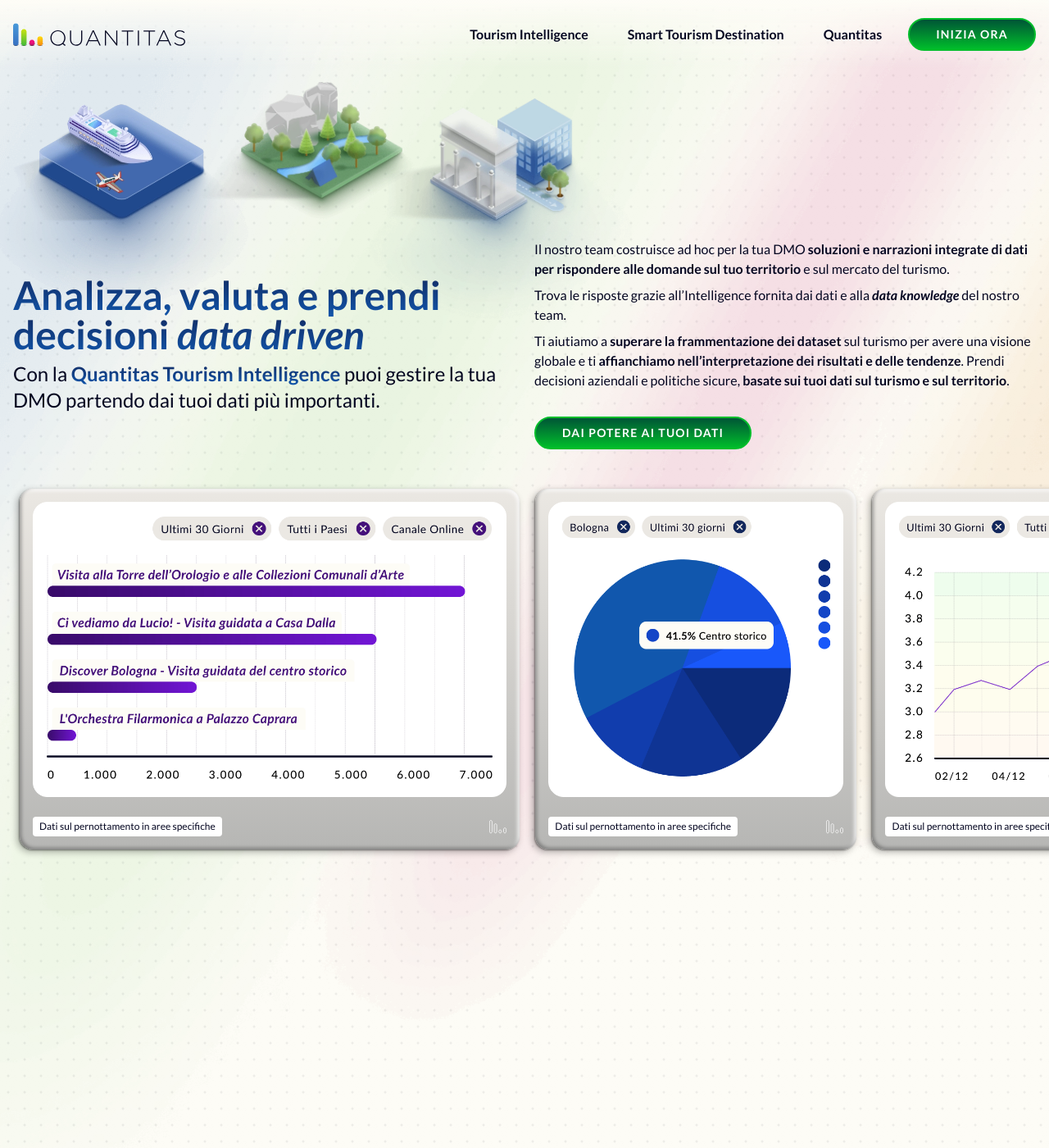
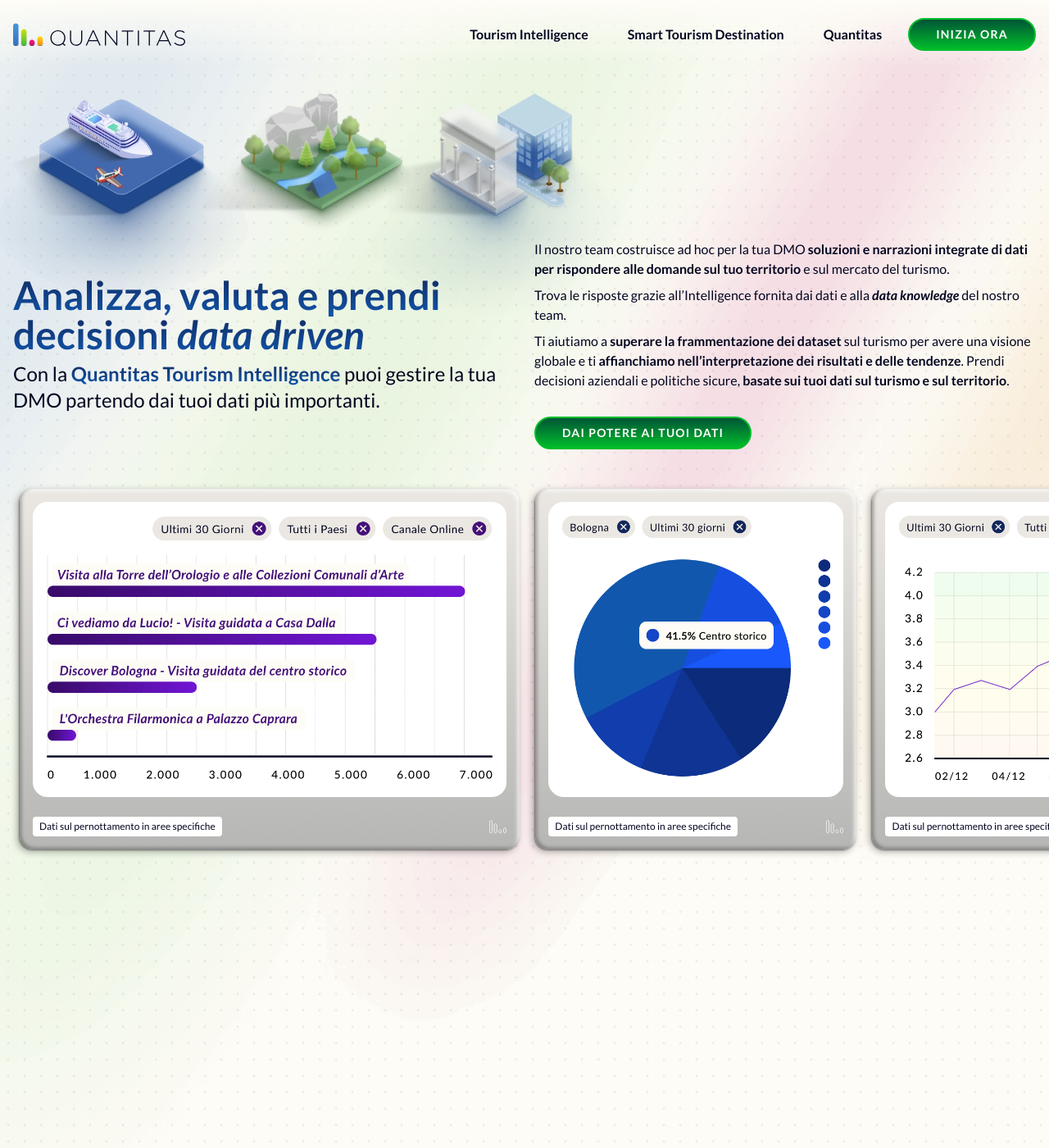
Before and after one commit to Quantitas-srl-org/tourism_promo, a Jekyll site: the page built from index.markdown, in a window 1280 px wide and 1400 px high. Shown: the whole window at 82% size. Built offline with Jekyll 4.4.1, drawn with Linux system fonts in a browser that asks for light colours.

Commit message:
set relative position to header

```diff
--- a/_includes/home-hero-cover.html
+++ b/_includes/home-hero-cover.html
@@ -1,5 +1,5 @@
 <span class="absolute overflow-x-hidden w-full h-screen top-0 left-0 z-[-1]" aria-hidden="true">
-    <span class="decorative-image water top-[125px] md:top-[140] left-[-30px]"></span>
-    <span class="decorative-image nature top-[100px] left-[110px] sm:left-[180px] md:left-[240px]"></span>
-    <span class="decorative-image city top-[120px] left-[200px] sm:left-[320px] md:left-[430px]"></span>
+    <span class="decorative-image water top-[35px] left-[-30px]"></span>
+    <span class="decorative-image nature top-[30px] left-[110px] sm:left-[180px] md:left-[240px]"></span>
+    <span class="decorative-image city top-[30px] left-[200px] sm:left-[320px] md:left-[430px]"></span>
 </span>
--- a/_includes/home-hero.html
+++ b/_includes/home-hero.html
@@ -1,4 +1,4 @@
-<header class="wrapper md:flex md:gap-6 justify-between items-center mt-36 sm:mt-48 md:mt-52 mb-6">
+<header class="wrapper relative md:flex md:gap-6 justify-between items-center pt-36 sm:pt-48 md:pt-52 pb-6">
     {% include home-hero-cover.html %}
     <div class="md:basis-1/2 mb-8 md:mb-0">
         <h1 class="text-4xl md:text-5xl font-bold text-gradient">
```
Also changed, not shown: assets/css/style.css.
